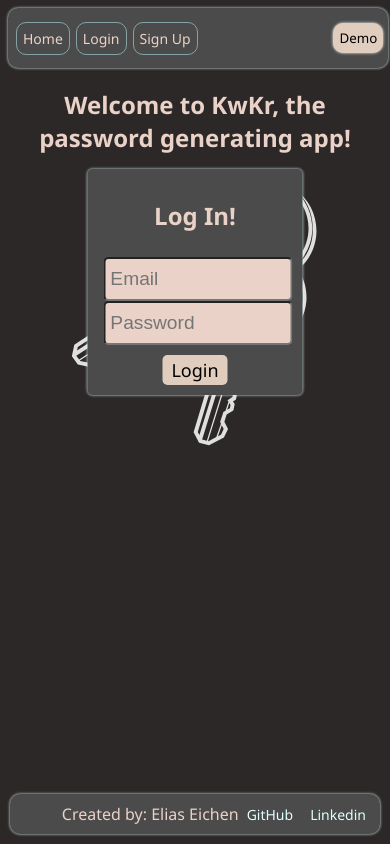
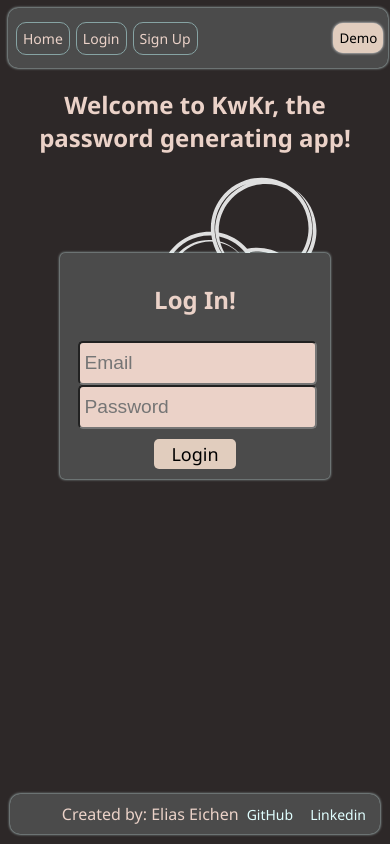
Before and after one commit to EEichen/keyword-keyring, a React (Create React App) app in the folder react-app/: page /login in a window 390 px wide. Built offline with nearby package versions, Linux system fonts and the light colour scheme; no server answers.

Commit message:
added narrow screen styling for signup and login forms

```diff
--- a/react-app/src/components/auth/SignUpForm.css
+++ b/react-app/src/components/auth/SignUpForm.css
@@ -7,6 +7,7 @@
     flex-direction: column;
     width: 50%;
     max-width: 500px;
+    min-width: 250px;
     justify-items: center;
     border-radius: 5px;
     box-shadow: 0px 0px 3px lightcyan;
@@ -43,3 +44,9 @@
     border-radius: 5px;
     font-size: large;
 }
+
+@media only screen and (max-width: 740px){
+    .sign-up-page{
+        top: 30%;
+    }
+}
```
